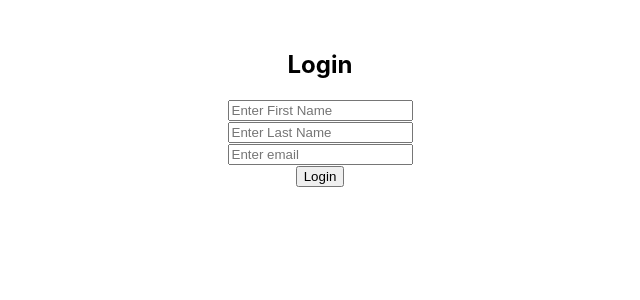
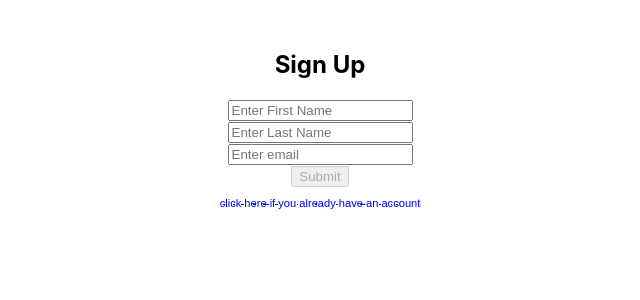
Before and after one commit to yepstein1/calendar, a React (Create React App) app in the folder frontend/: page / in a window 1280 px wide. Shown: the top 300 px of the page, without its empty margins (320-960 px from the left). Built offline with nearby package versions, Linux system fonts and the light colour scheme; no server answers.

Commit message:
implement signin

```diff
--- a/frontend/src/App.css
+++ b/frontend/src/App.css
@@ -112,3 +112,15 @@ color:white;
 
   position: relative;
   }
+
+  .login{
+    background: none;
+    border: none;
+    color: blue;
+    text-decoration: underline;
+    cursor: pointer;
+  }
+
+  .error-message{
+    color:red
+  }
--- a/frontend/src/App.js
+++ b/frontend/src/App.js
@@ -26,7 +26,7 @@ function App() {
     let [user, setUser] = useState()
 
     useEffect(() => {
-        const loggedInUser = localStorage.getItem('user')
+        const loggedInUser = localStorage.getItem('userId')
         setUser(loggedInUser)
         getTasksFromDB()
     }, [date]
@@ -35,8 +35,8 @@ function App() {
      * to track whether is logged in
      * @param userName
      */
-    let setUserfunc = (userName) => {
-        setUser(userName)
+    let setUserfunc = (userId) => {
+        setUser(userId)
     }
     /**
      *
--- a/frontend/src/components/Login.jsx
+++ b/frontend/src/components/Login.jsx
@@ -1,20 +1,29 @@
 import { useState } from 'react'
 import getUserIdFromBackend from '../getUseridFromBackend';
+import SignIn from './SignIn';
 export default function Login({ setUserfunc }) {
+
+ let  isDisabled = function ()
+    {
+        if(!email|| !firstName || !lastName )
+            return true;
+        return false;
+    }
 
     const [email, setEmail] = useState()
     const [firstName, setFirstName] = useState()
     const [lastName, setLastName] = useState()
+    const [isNewUser,setIsNewUser] = useState(true)
 
-    return (
-        <div className='loginform'>
-            <h2> Login
+    let signUpElt =   (<div className='loginform'>
+        <h2> Sign Up
         </h2>
         <input className='inputlogin'
 
             placeholder="Enter First Name"
             value={firstName}
             onChange={(e) => setFirstName(e.target.value)}
+            required
         ></input>
         <br />
         <input className='inputlogin'
@@ -22,6 +31,7 @@ export default function Login({ setUserfunc }) {
             placeholder="Enter Last Name"
             value={lastName}
             onChange={(e) => setLastName(e.target.value)}
+            required
         ></input>
         <br />
 
@@ -31,18 +41,36 @@ export default function Login({ setUserfunc }) {
             placeholder="Enter email"
             value={email}
             onChange={(e) => setEmail(e.target.value)}
+            required
         ></input>
 
         <br />
 
-            <button onClick={onSubmit}>Login</button>
+        <button onClick={onSubmit}  disabled={!email|| !firstName || !lastName }>Submit</button>
+        <div>
+            <button className='login' onClick={()=>{setIsNewUser(false)}}>
+            <sub>click here if you already have an account</sub>
+            </button>
+
         </div>
+        </div>
+        )
+
+
+
+
+
+
+    return (
+
+     isNewUser ?   signUpElt :<SignIn setIsIsnewUser={setIsIsnewUser} setUserfunc={setUserfunc}/>
     );
 
     function onSubmit() {
 
 
-
+// prevent null submission
+// rething storing stuff in local storage
 
         let userObj = {
             'firstname': firstName,
@@ -50,14 +78,17 @@ export default function Login({ setUserfunc }) {
             email,
 
         }
+   getUserIdFromBackend(userObj,setUserfunc)
 
-
-        getUserIdFromBackend(userObj)
-        localStorage.setItem('user', JSON.stringify(userObj))
 
         /**
          * let App know that user is logged in
          */
-        setUserfunc(firstName)
+
+    }
+
+    function setIsIsnewUser()
+    {
+        setIsNewUser(false)
     }
 }
--- /dev/null
+++ b/frontend/src/components/SignIn.jsx
@@ -0,0 +1,49 @@
+import { useState } from 'react'
+export default function SignIn({setUserfunc})
+
+{
+    let onSubmit =  async function ()
+{
+    const url = 'https://juchx9t4t4.execute-api.us-east-1.amazonaws.com/Prod/hello'
+   let obj ={ email}
+    const queryString = new URLSearchParams(obj);
+    const fullUrl = `${url}?${queryString}`;
+    let resp = (await fetch(fullUrl));
+    let userId = await resp.json();
+    console.log("userid");
+    console.log(userId);
+    if(userId==-1)
+    {
+        setUserNotFound(true)
+
+    }
+    else {
+        localStorage.setItem("userId",userId);
+        setUserfunc(userId);
+    }
+
+}
+    const [email, setEmail] = useState()
+    const [userNotFound, setUserNotFound] = useState(false)
+    return (
+        <div className='loginform'>
+
+
+            <input className='inputlogin'
+                type="email"
+                placeholder="Enter email"
+                value={email}
+                onChange={(e) => setEmail(e.target.value)
+
+                }
+                required
+            ></input>
+
+            <br />
+
+            <button onClick={onSubmit} disabled={!email}>Login</button>
+            <p className ="error-message" hidden={!userNotFound}> Email not found</p>
+        </div>
+    );
+
+}
--- a/frontend/src/getUseridFromBackend.js
+++ b/frontend/src/getUseridFromBackend.js
@@ -1,4 +1,4 @@
-export default async function getUserIdFromBackend(userInfo) {
+export default async function getUserIdFromBackend(userInfo,setUserfunc) {
     const url = 'https://j82nb6pzfe.execute-api.us-east-1.amazonaws.com/Prod/hello';
 
     const queryString = new URLSearchParams(userInfo).toString()
@@ -6,5 +6,6 @@ export default async function getUserIdFromBackend(userInfo) {
     let resp = await fetch(fullUrl);
     let res = await resp.json();
     localStorage.setItem('userId', res.userid)
+    setUserfunc(res.userid)
     return res;
 }
--- /dev/null
+++ b/package.json
@@ -0,0 +1,5 @@
+{
+  "dependencies": {
+    "uuid": "^10.0.0"
+  }
+}
```
Also changed, not shown: frontend/src/components/Days.jsx (+5 -5 lines), 1 other file (tests, documents, lock files or other folders). Lines whose indentation alone changed are shown as unchanged.
